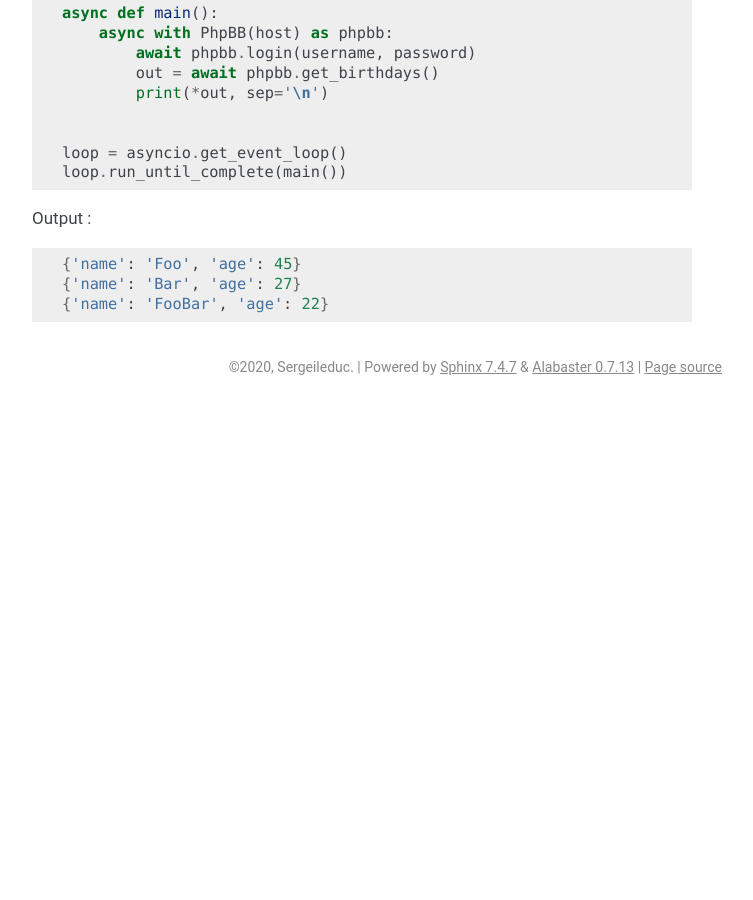
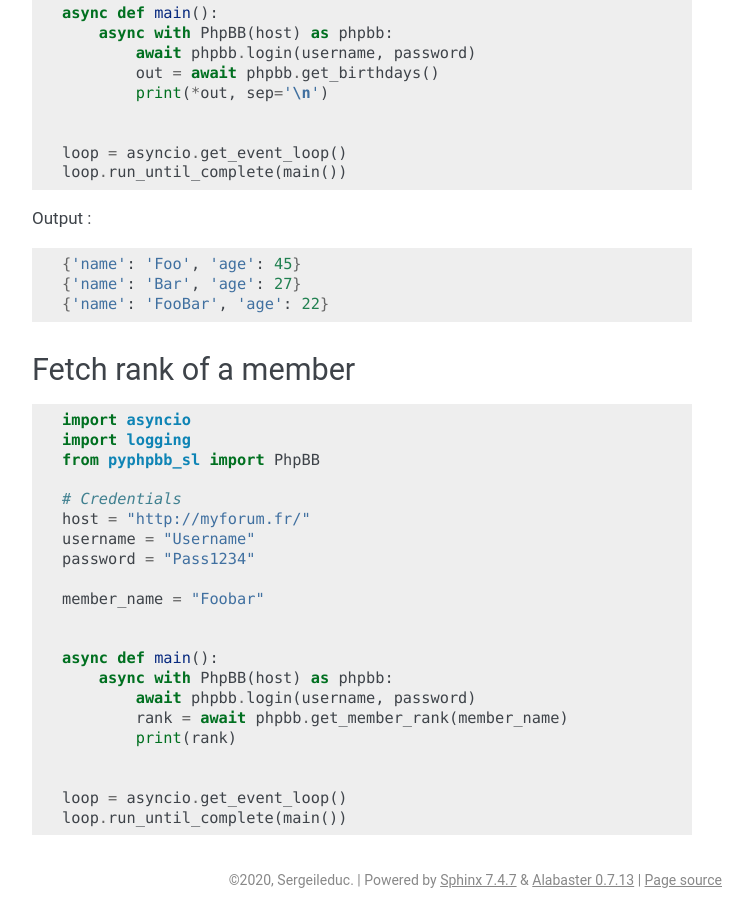
Before and after one commit to Sergeileduc/pyphpbb-sl, a Sphinx documentation site: the page built from docs/usage.md, in a window 1280 px wide and 900 px high, scrolled down 4512 px. Shown: the whole window, without its empty margins (388-1141 px from the left). Built offline with Sphinx 7.4.7, drawn with Linux system fonts in a browser that asks for light colours; before the commit the page ends 4917 px from its top, so only the background shows below that; some of the changed text lies outside the part shown.

Commit message:
fetch member rank

````diff
--- a/docs/usage.md
+++ b/docs/usage.md
@@ -237,3 +237,29 @@ Output :
 {'name': 'Bar', 'age': 27}
 {'name': 'FooBar', 'age': 22}
 ```
+
+## Fetch rank of a member
+
+```python
+import asyncio
+import logging
+from pyphpbb_sl import PhpBB
+
+# Credentials
+host = "http://myforum.fr/"
+username = "Username"
+password = "Pass1234"
+
+member_name = "Foobar"
+
+
+async def main():
+    async with PhpBB(host) as phpbb:
+        await phpbb.login(username, password)
+        rank = await phpbb.get_member_rank(member_name)
+        print(rank)
+
+
+loop = asyncio.get_event_loop()
+loop.run_until_complete(main())
+```
````
Also changed, not shown: README.md (+26 -0 lines), 3 other files.
